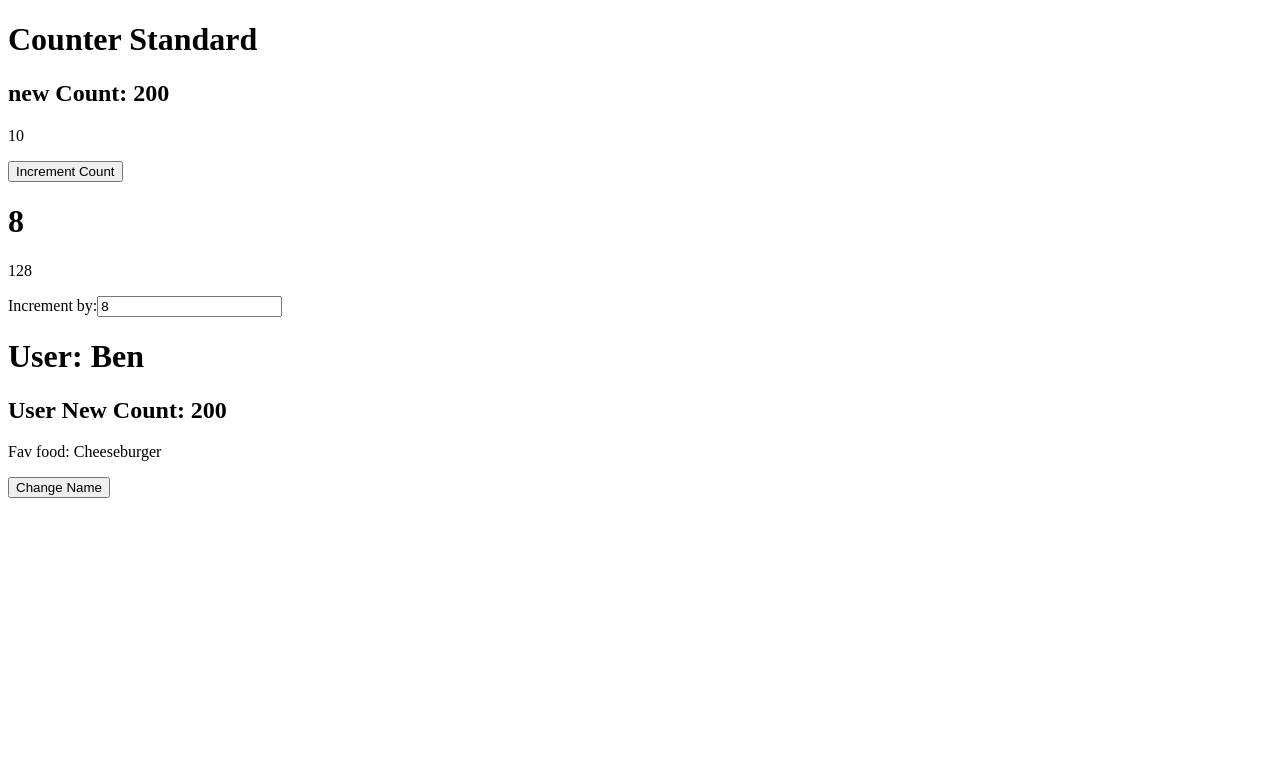
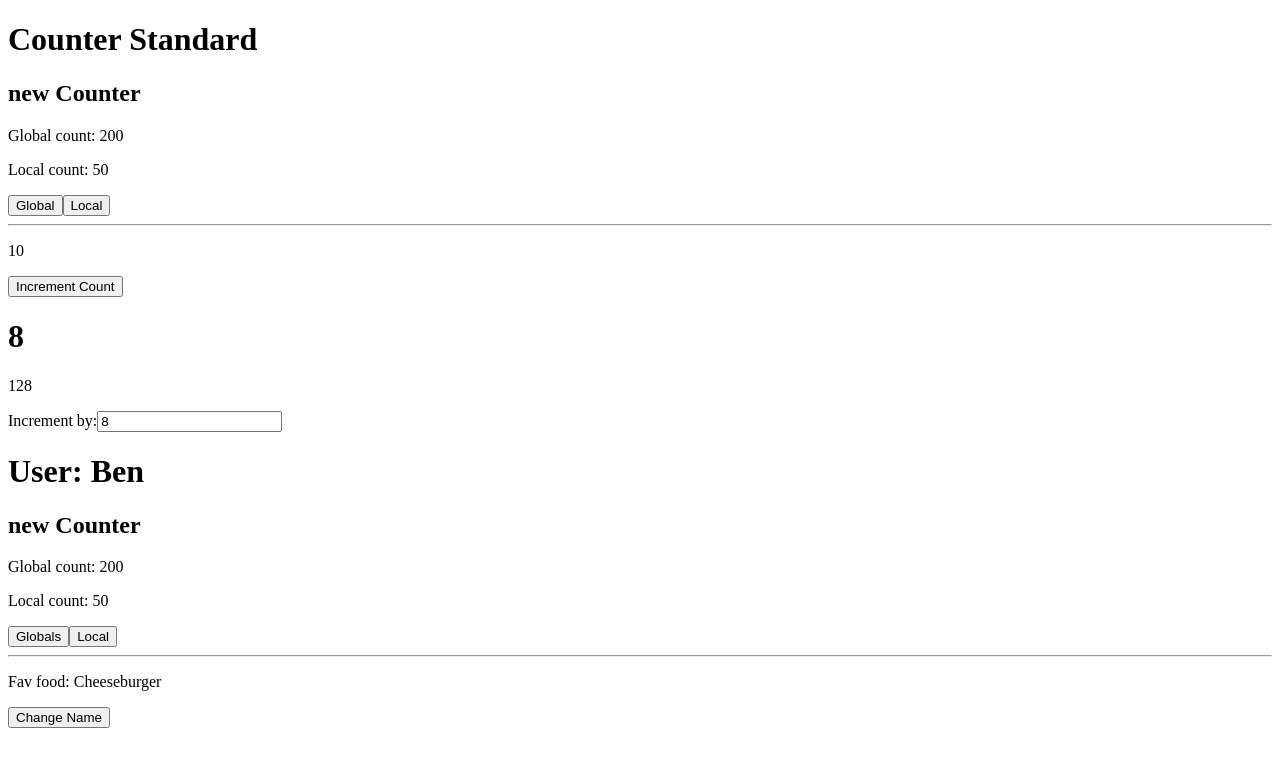
Before and after one commit to hiyongrui/intro-vue, a Vue app: page / in a window 1280 px wide. Shown: the top 766 px of the page. Built offline with nearby package versions, Linux system fonts and the light colour scheme.

Commit message:
example of composables scoping local, global
- localCount in <BaseCounter> different from localCount in <UserCard>
- globalCount shared value in both component, when button click both updated at same time
- shared function for count variable, increase count from countStore.js

```diff
--- a/src/components/BaseCounter.vue
+++ b/src/components/BaseCounter.vue
@@ -1,10 +1,12 @@
 <script>
-import { newCount } from "../composables/countStore";
+import { useCount } from "../composables/countStore";
 
 export default {
   setup() {
+    const countStore = useCount();
+    console.log(countStore);
     return {
-      newCount,
+      countStore,
     };
   },
   data: () => ({
@@ -29,7 +31,6 @@ export default {
       console.log(newAmount);
       console.log(event);
       this.count += this.optimizedIncrementAmount;
-      this.newCount += 10;
     },
   },
 };
@@ -37,7 +38,12 @@ export default {
 
 <template>
   <h1>{{ displayTitle }}</h1>
-  <h2>new Count: {{ newCount }}</h2>
+  <h2>new Counter</h2>
+  <p>Global count: {{ countStore.globalCount }}</p>
+  <p>Local count: {{ countStore.localCount }}</p>
+  <button @click="countStore.incrementGlobalCount">Global</button>
+  <button @click="countStore.incrementLocalCount">Local</button>
+  <hr />
 
   <p :data-increment-by="incrementAmount">{{ count }}</p>
   <button @click="incrementCount">Increment Count</button>
--- a/src/components/UserCard.vue
+++ b/src/components/UserCard.vue
@@ -1,10 +1,12 @@
 <script>
-import { newCount } from "../composables/countStore";
+import { useCount } from "../composables/countStore";
 
 export default {
   setup() {
+    const countStore = useCount();
+
     return {
-            newCount,
+      countStore,
     };
   },
   props: {
@@ -13,13 +15,20 @@ export default {
       required: true,
     },
   },
-    emits: ['change-name'],
-}
+  emits: ["change-name"],
+};
 </script>
 
 <template>
-    <h1> User: {{user.name}} </h1>
-    <h2>User New Count: {{ newCount }}</h2>
-    <p> Fav food: {{user.food}} </p>
+  <h1>User: {{ user.name }}</h1>
+
+  <h2>new Counter</h2>
+  <p>Global count: {{ countStore.globalCount }}</p>
+  <p>Local count: {{ countStore.localCount }}</p>
+  <button @click="countStore.incrementGlobalCount">Globals</button>
+  <button @click="countStore.incrementLocalCount">Local</button>
+  <hr />
+
+  <p>Fav food: {{ user.food }}</p>
   <button @click="$emit('change-name')">Change Name</button>
 </template>
--- a/src/composables/countStore.js
+++ b/src/composables/countStore.js
@@ -1,3 +1,20 @@
 import { ref } from "vue";
 
-export const newCount = ref(200);
+const globalCount = ref(200);
+const incrementGlobalCount = () => {
+  globalCount.value += 1000;
+};
+
+export function useCount() {
+  const localCount = ref(50);
+  const incrementLocalCount = () => {
+    localCount.value += 80;
+  };
+
+  return {
+    globalCount,
+    localCount,
+    incrementLocalCount,
+    incrementGlobalCount
+  };
+}
```
Lines whose indentation alone changed are shown as unchanged.
